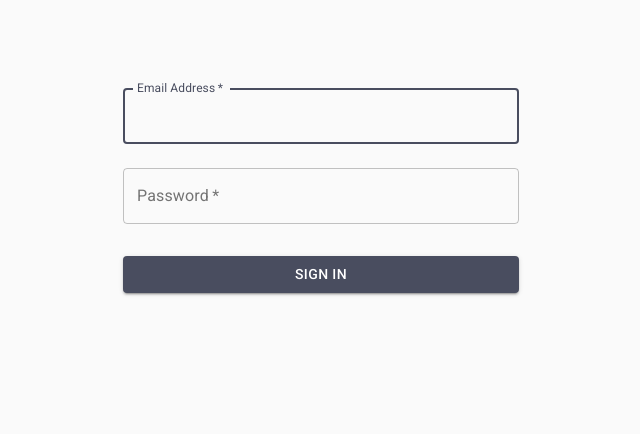
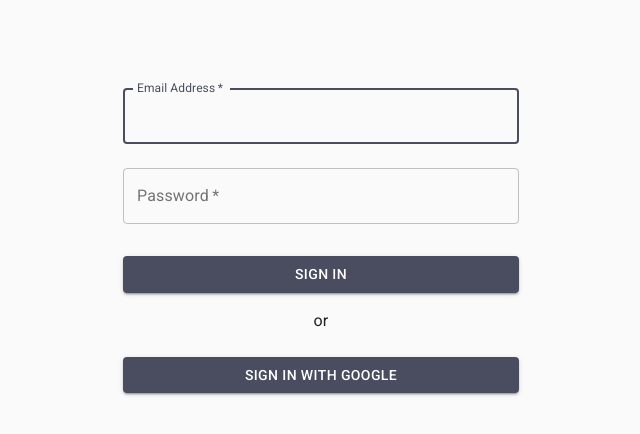
Before and after one commit to placbo/todoFirebase, a React (Create React App) app: page /login in a window 1280 px wide. Shown: the top 434 px of the page, without its empty margins (319-959 px from the left). Built offline with nearby package versions, Linux system fonts and the light colour scheme; no server answers.

Commit message:
styled login with google button, and profile info

```diff
--- a/src/AppHeader.js
+++ b/src/AppHeader.js
@@ -11,6 +11,7 @@ import MenuIcon from '@material-ui/icons/Menu';
 import MenuItem from "@material-ui/core/MenuItem";
 import Menu from "@material-ui/core/Menu";
 import {useHistory} from "react-router";
+import {Divider} from "@material-ui/core";
 
 const useStyles = makeStyles((theme) => ({
     root: {
@@ -18,8 +19,15 @@ const useStyles = makeStyles((theme) => ({
     },
     title: {
         flexGrow: 1,
-        cursor:'pointer'
+        cursor: 'pointer'
     },
+    profileImage: {
+        borderRadius: '50%',
+        verticalAlign: 'middle',
+        maxWidth: '3rem',
+        maxHeight: '3rem',
+        marginRight: '1rem',
+    }
 }));
 
 const AppHeader = () => {
@@ -49,7 +57,7 @@ const AppHeader = () => {
         <AppBar position="static" className={classes.root}>
             <Toolbar>
                 <Typography variant="h6" className={classes.title} onClick={goToHomePage}>
-                        TODOAPP
+                    TODOAPP
                 </Typography>
                 {!currentUser && <Button color="inherit">Login</Button>}
                 {!!currentUser &&
@@ -70,12 +78,19 @@ const AppHeader = () => {
                         onClose={handleClose}
                     >
                         <div style={{padding: "8px"}}>
-                            <Typography variant="h6">Signed in as: {currentUser.email} </Typography>
+                            {currentUser.displayName
+                                ?
+                                <Typography variant="h6"><img src={currentUser.photoURL}
+                                                              className={classes.profileImage}/>{currentUser.displayName} </Typography>
+                                :
+                                <Typography variant="h6">Signed in as: {currentUser.email} </Typography>
+                            }
                         </div>
+                        <Divider/>
                         <MenuItem onClick={goToDonePage}>Show done items</MenuItem>
                         <MenuItem onClick={signOut}>Log out</MenuItem>
                     </Menu>
-                    </React.Fragment>
+                </React.Fragment>
                 }
             </Toolbar>
         </AppBar>
--- a/src/Login.js
+++ b/src/Login.js
@@ -7,6 +7,8 @@ import Button from "@material-ui/core/Button";
 import makeStyles from "@material-ui/core/styles/makeStyles";
 import CssBaseline from "@material-ui/core/CssBaseline";
 import Container from "@material-ui/core/Container";
+import {signInWithGoogle} from "./firebase";
+import {Typography} from "@material-ui/core";
 
 const useStyles = makeStyles((theme) => ({
     paper: {
@@ -49,6 +51,7 @@ const Login = ({history}) => {
         return <Redirect to="/"/>;
     }
 
+
     return (
         <Container component="main" maxWidth="xs">
             <CssBaseline/>
@@ -86,7 +89,20 @@ const Login = ({history}) => {
                         Sign In
                     </Button>
                 </form>
+                <Typography variant={"body1"}>or</Typography>
+                <Button
+                    onClick={() => {
+                        signInWithGoogle();
+                    }}
+                    fullWidth
+                    variant="contained"
+                    className={classes.submit}
+                    color="primary"
+                >
+                    Sign In with Google
+                </Button>
             </div>
+
 
         </Container>
     );
```
